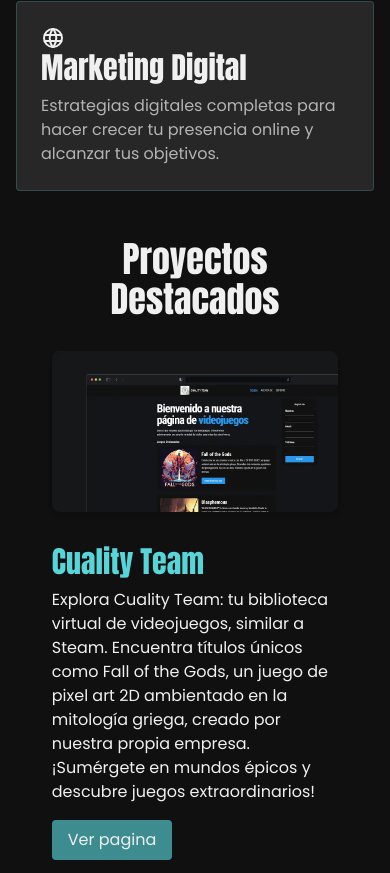
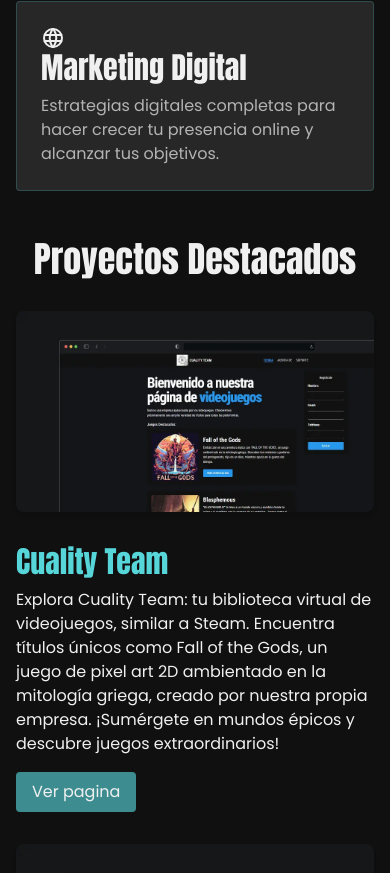
Before and after one commit to contexto01/Desarrollo-Digital, an Astro site: page / in a window 390 px wide. Shown: the part 1171-2044 px from the top of the page. Built offline with nearby package versions, Linux system fonts and the light colour scheme; Astro itself is replaced by a stand-in of ours.

Commit message:
Remove w-80% in mobile

```diff
--- a/src/components/Projects.astro
+++ b/src/components/Projects.astro
@@ -18,7 +18,7 @@
 ]
 ---
 
-<section class="space-y-8 mt-10 w-4/5 mx-auto" id="Projectos">
+<section class="space-y-8 mt-10 w-full sm:w-4/5 mx-auto" id="Projectos">
   <h2 class="text-center mt-12">Proyectos Destacados</h2>
   {
     projects.map((project) => (
```
